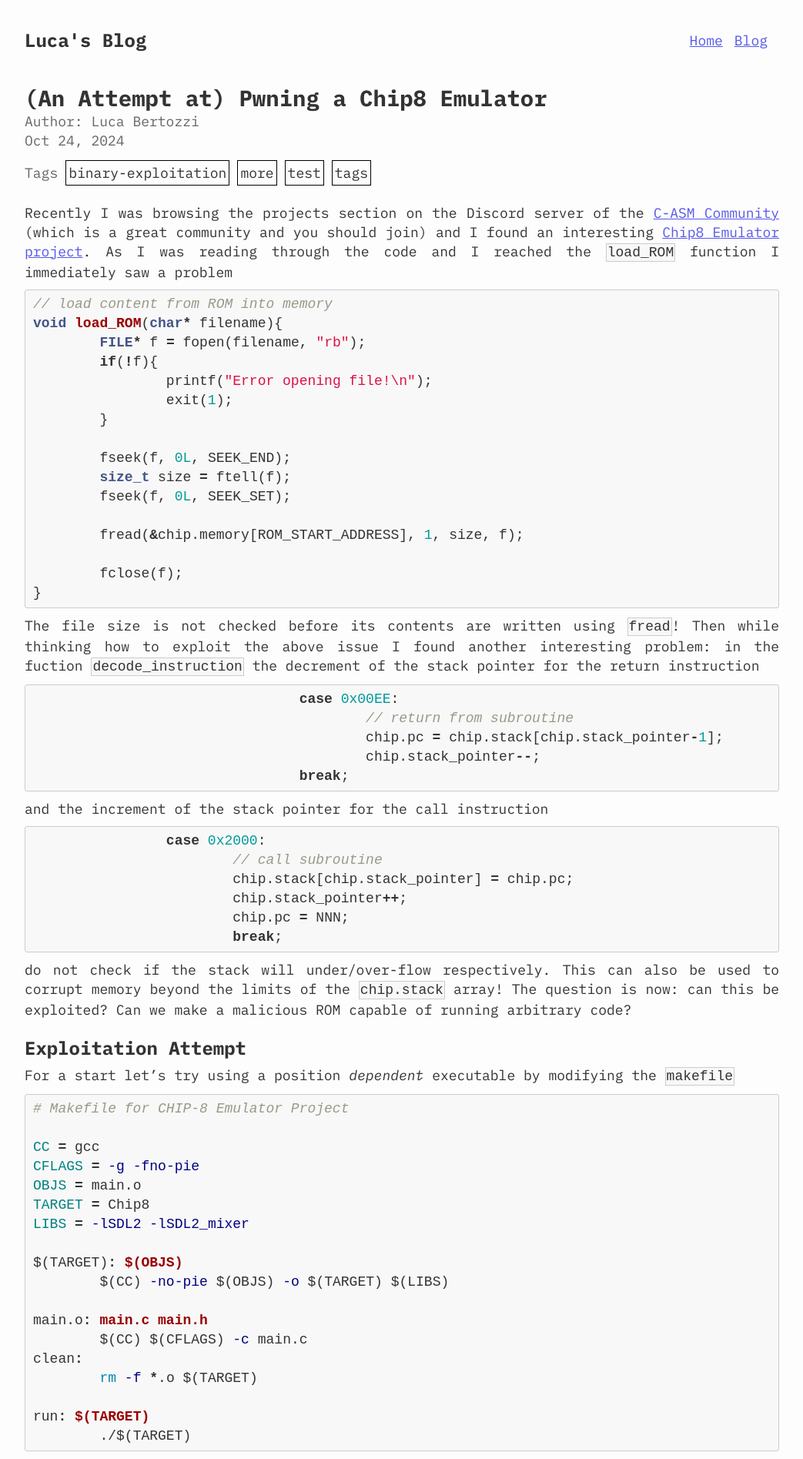
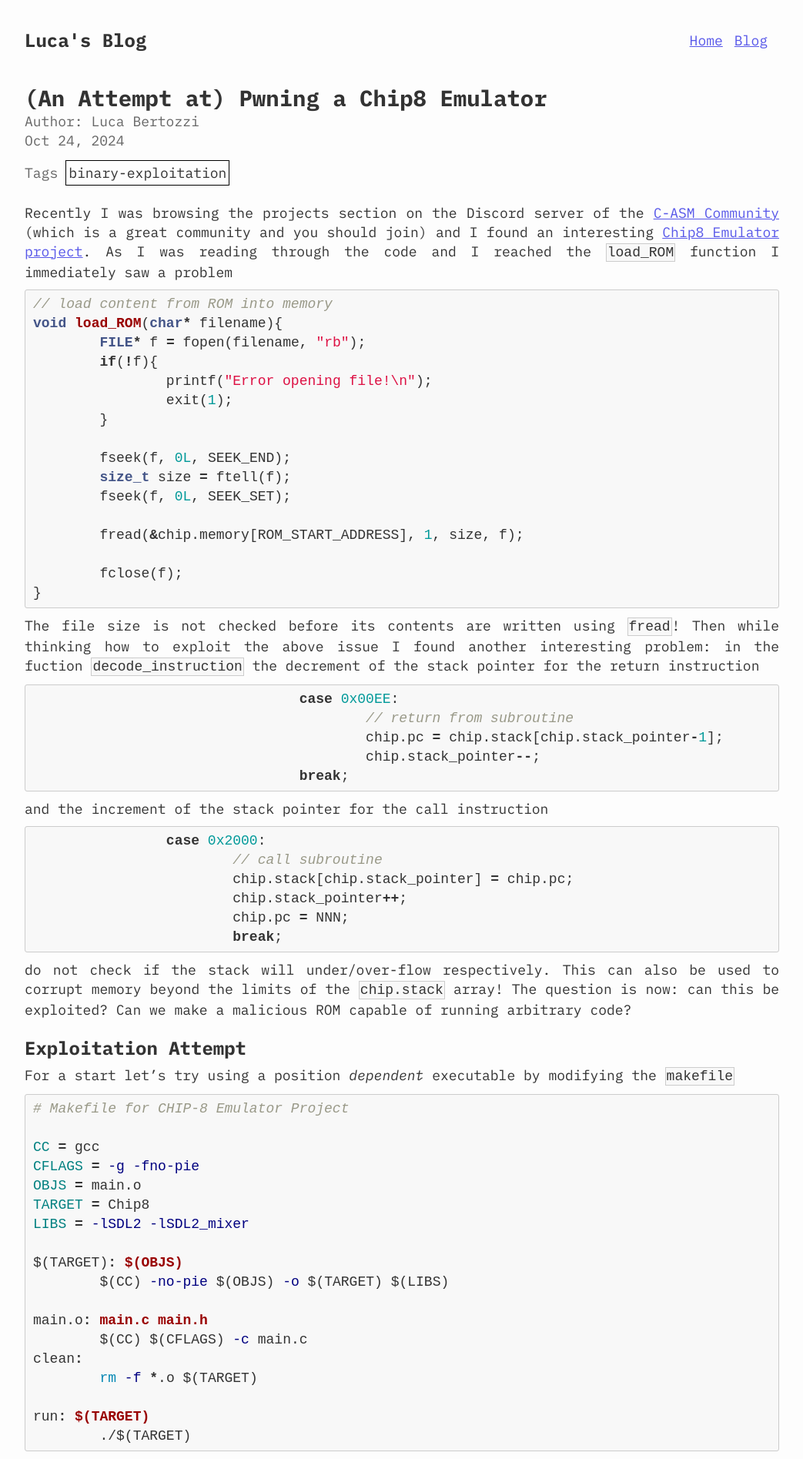
Before and after one commit to lucabtz/lucabtz.github.io, a Jekyll site: the page built from _posts/2024-10-24-attempt-at-pwning-a-chip8-emulator.md, in a window 1280 px wide. Shown: the top 1895 px of the page at 77% size, without its empty margins (118-1161 px from the left). Built offline with Jekyll 4.4.1, drawn with Linux system fonts in a browser that asks for light colours; comment, search, counter and statistics services are not loaded.

````diff
--- a/_config.yml
+++ b/_config.yml
@@ -21,12 +21,11 @@
 title: Luca's Blog
 email: lucabertozzi.pub@gmail.com
 description: >- # this means to ignore newlines until "baseurl:"
-  Write an awesome description for your new site here. You can edit this
-  line in _config.yml. It will appear in your document head meta (for
-  Google search results) and in your feed.xml site description.
+  Join me, Luca Bertozzi, a Theoretical Physics graduate turned cybersecurity enthusiast, as I explores cybersecurity topics
+  and occasionally delve into Computer Science and Physics.
 baseurl: "" # the subpath of your site, e.g. /blog
 url: "https://lucabtz.com" # the base hostname & protocol for your site, e.g. http://example.com
-twitter_username: lucabtz_
+twitter_username: \@lucabtz_
 github_username:  lucabtz
 
 defaults:
@@ -38,6 +37,7 @@ defaults:
       permalink: /blog/:title
       layout: post
       author: Luca Bertozzi
+      is_post: true
 
 # Build settings
 markdown: kramdown
--- a/_layouts/default.html
+++ b/_layouts/default.html
@@ -4,8 +4,30 @@
 <head>
     <meta charset="UTF-8">
     <meta name="viewport" content="width=device-width, initial-scale=1.0">
+
+    {% if page.description %}
+    <meta name="description" content="{{ page.description }}">
+    <meta property="og:description" content="{{ page.description }}" />
+    {% else %}
+    <meta name="description" content="{{ site.description }}">
+    <meta property="og:description" content="{{ site.description }}" />
+    {% endif %}
+
+    <meta property="og:title" content="{{ page.title }}" />
+    {% if page.is_post %}
+    <meta property="og:type" content="article" />
+    {% else %}
+    <meta property="og:type" content="website" />
+    {% endif %}
+    <meta property="og:url" content="{{ page.url }}" />
+    <meta property="og:image" content="{{ site.url }}/images/pic.jpg">
+    <meta property="og:site_name" content="{{ site.title }}">
+    <meta name="twitter:card" content="summary_large_image">
+
+    <meta name="twitter:site" content="{{ site.twitter_username }}">
+
+
     <title>{{ page.title }} - {{ site.title }}</title>
-
 
     <link rel="preconnect" href="https://fonts.googleapis.com">
     <link rel="preconnect" href="https://fonts.gstatic.com" crossorigin>
@@ -19,7 +41,7 @@
     <div class="container">
         <div class="headbar">
             <div class="sitename">
-                    <h1>{{ site.title }}</h1>
+                {{ site.title }}
             </div>
             <nav>
                 <ul class="nav-links">
--- a/_layouts/home.html
+++ b/_layouts/home.html
@@ -1,6 +1,8 @@
 ---
 layout: default
 ---
+
+<h1>{{ page.title }}</h1>
 
 <img src="assets/images/pic.jpg" class="profile-pic" />
 
--- a/_posts/2024-10-24-attempt-at-pwning-a-chip8-emulator.md
+++ b/_posts/2024-10-24-attempt-at-pwning-a-chip8-emulator.md
@@ -1,7 +1,7 @@
 ---
 title: (An Attempt at) Pwning a Chip8 Emulator
-author: Luca Bertozzi
-tags: binary-exploitation more test tags
+description: I try to exploit multiple vulnerabilities in a student's project as if it was a CTF
+tags: binary-exploitation
 ---
 
 Recently I was browsing the projects section on the Discord server of the [C-ASM Community](https://discord.gg/c-asm)
@@ -48,7 +48,7 @@ and the increment of the stack pointer for the call instruction
 do not check if the stack will under/over-flow respectively. This can also be used to corrupt memory beyond the limits of the
 `chip.stack` array! The question is now: can this be exploited? Can we make a malicious ROM capable of running arbitrary code?
 
-# Exploitation Attempt
+## Exploitation Attempt
 
 For a start let's try using a position *dependent* executable by modifying the `makefile`
 ```makefile
@@ -113,7 +113,7 @@ point the plan was using the above primitive to make the global `renderer` point
 I would place a forged `SDL_Renderer` structure.
 
 
-## Writing arbitrary values using the write primitive
+### Writing arbitrary values using the write primitive
 Let me focus on how exactly the overwriting of the `renderer` pointer works. The objective here is overwriting it with
 the value `0x406a5e` which points somewhere after the global variables in an area I control via the overflow. Notice that the
 primitive allows to write 16 bits integers and we need to use it twice to first write the value `0x6a5e` in the low bits and then
@@ -187,7 +187,7 @@ Again `0x3e` is what we want to write minus 2. Notice that the stack pointer is
 writing in the right memory location. Now what will be executed next depends on what we put at address `0x222`, but we will discuss this later.
 
 
-# Arbitrary call primitive
+### Arbitrary call primitive
 Now that we control the `renderer` pointer we should be able to use its vtable to get an arbitrary call primitive pretty easily,
 right?
 Well, unfortunately the `SDL2` pointers are validated against a global hash table and unless we control also that hash table, the
@@ -488,7 +488,7 @@ memory, there may be some address which can be written and is also in the VM's m
 What I can however do is place the `interface` in the Chip8's memory while having the fake music object places at the already said
 address: `0x406a5e`.
 
-# Controlling `call`s from the Chip8 assembly
+### Controlling `call`s from the Chip8 assembly
 
 Now I am in a position in which I can control `call` instructions (the x64 `call`, not the chip8's) from the chip8's assembly,
 by simplying writing where I want to call at a specific memory location and then triggering the sound. Before at address `0x222`
@@ -503,7 +503,7 @@ zsh: segmentation fault  ./Chip8 exploit
 
 ```
 
-# Arbitrary file read using `load_ROM`
+### Arbitrary file read using `load_ROM`
 
 There is one interesting function to call and it is `load_ROM`! This just read any file into the Chip8's memory starting at
 address `0x200`. I thought I can just read `/proc/self/maps` and kill ASLR. Unfortunately, I'd like to find the `libc` base
@@ -513,7 +513,7 @@ turns out I can't really read files under `/proc` as the `size` local variable i
 Overall this is an interesting primitive, but not being able to read `/proc` files leaves me confused on how to use this to defeat
 ASLR (which is what keeping me from calling `system` and getting arbitrary code execution).
 
-# Conclusion
+## Conclusion
 
 Unfortunately I was not able to turn this into arbitrary code execution: my limited knowledge and the fact that the imported
 functions by the binary are so few make the exploitation not straightforward. However I would argue there are loads of
--- a/_sass/article.scss
+++ b/_sass/article.scss
@@ -107,12 +107,12 @@ article > ul {
     @include p-space();
 }
 
-article > h1 {
+article > h2 {
     font-size: 24px;
     @include h-space();
 }
 
-article > h2 {
+article > h3 {
     font-size: 21px;
     @include h-space();
 }
--- a/_sass/general.scss
+++ b/_sass/general.scss
@@ -46,7 +46,7 @@ body {
     margin-right: 15px;
 }
 
-.sitename > h1 {
+.sitename {
     font-size: 24px;
     font-weight: bold;
 }
````
Also changed, not shown: 6 other files. Lines whose indentation alone changed are shown as unchanged.
